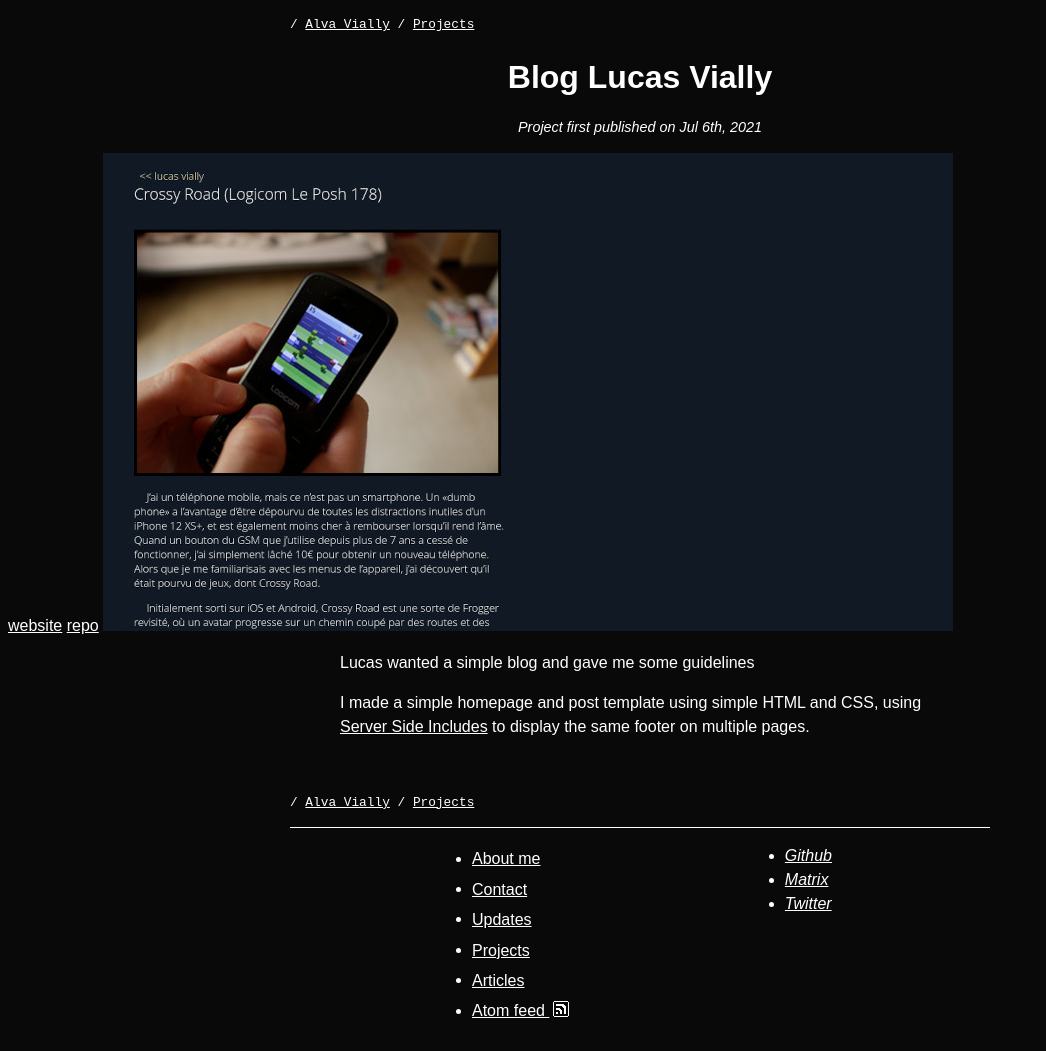
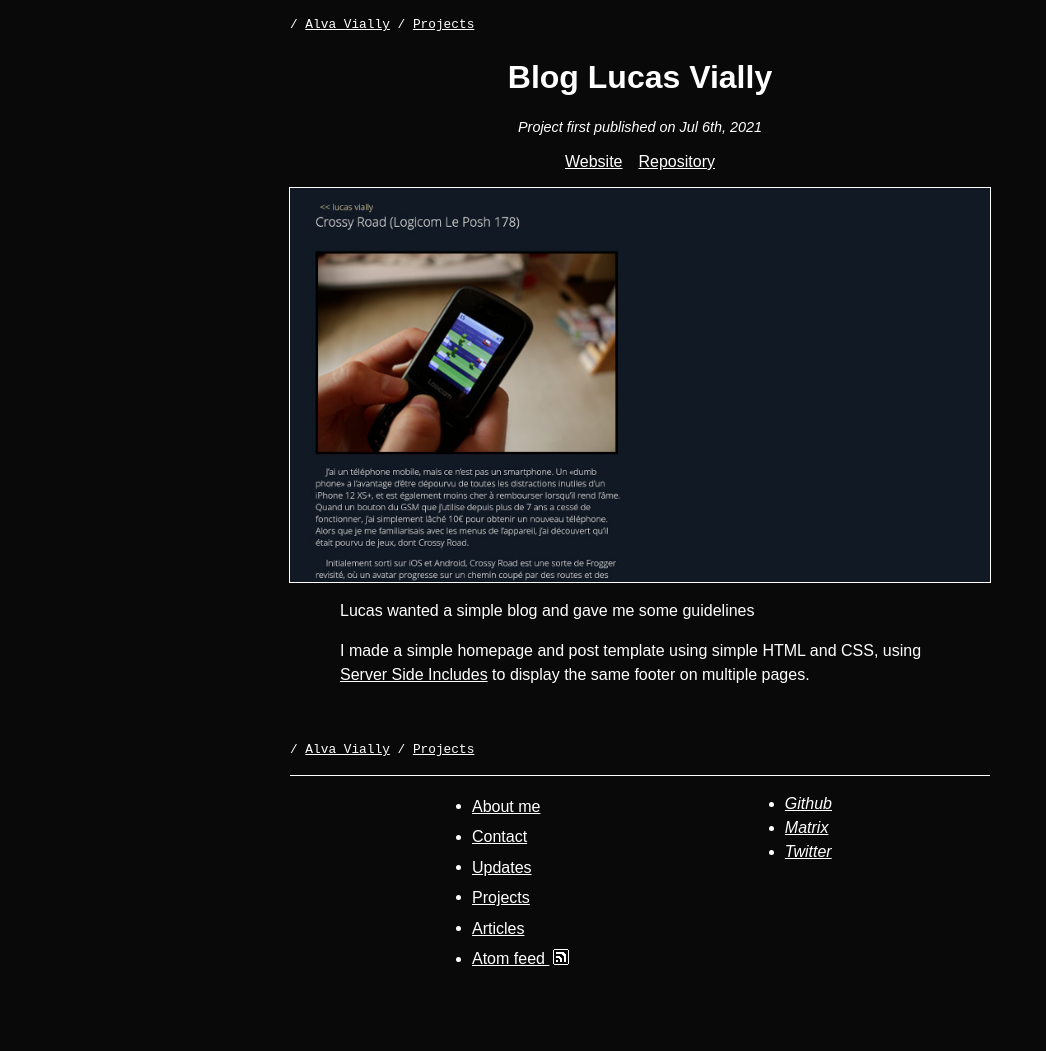
Before and after one commit to alva-v/personal-website, a Jekyll site: the page built from projects/_posts/2021-07-06-blog-lucas-vially.html, in a window 1280 px wide. Shown: the whole page, without its empty margins (0-1046 px from the left). Built offline with Jekyll 4.4.1, drawn with Linux system fonts in a browser that asks for light colours; after the commit the page ends 999 px from its top, so only the background shows below that.

Commit message:
Style project links and img width

```diff
--- a/_layouts/project.html
+++ b/_layouts/project.html
@@ -2,6 +2,8 @@
 layout: default
 ---
 <p class="date">Project first published on {{ page.date | date_to_string: "ordinal", "US" }}</p>
-<a href="{{ page.link }}">website</a>
-<a href="{{ page.repo }}">repo</a>
+<div class="project-links">
+  <a href="{{ page.link }}">Website</a>
+  <a href="{{ page.repo }}">Repository</a>
+</div>
 {{ content }}
--- a/_sass/main.scss
+++ b/_sass/main.scss
@@ -33,16 +33,26 @@ h4 {
 }
 
 main {
-    figure {
+
+    figure,
+    img {
         margin-left: auto;
         margin-right: auto;
-        max-width: $width-large;
+        max-width: min($width-large, 100%);
+    }
 
-        pre {
-            margin-left: auto;
-            margin-right: auto;
-            max-width: $width-normal;
-        }
+    figure pre {
+        margin-left: auto;
+        margin-right: auto;
+        max-width: $width-normal;
+    }
+
+    img {
+        display: block;
+        border-color: $color-main;
+        border-style: solid;
+        border-width: 1px;
+        width: min-content;
     }
 
     p,
@@ -99,6 +109,16 @@ figure pre {
         margin-right: 0;
         height: min-content;
     }
+}
+
+/*  Project links
+============================================================================= */
+.project-links {
+    display: flex;
+    flex-wrap: wrap;
+    gap: 1em;
+    justify-content: center;
+    margin-bottom: 1em;
 }
 
 /* =============================================================================
@@ -167,7 +187,7 @@ nav.cards {
         justify-content: center;
         margin-left: 0;
         margin-right: 0;
-        max-width: none;
+        max-width: 100%;
         padding-left: 0;
     }
 
@@ -179,6 +199,7 @@ nav.cards {
         list-style-type: none;
         margin: 0;
         max-width: 400px;
+        width: 100%;
 
         a,
         p {
@@ -191,7 +212,6 @@ nav.cards {
             border-style: solid;
             border-width: 1px 0;
             display: block;
-            max-width: 400px;
         }
     }
 
--- a/articles/_posts/2023-06-24-get-x11-window-class-name.html
+++ b/articles/_posts/2023-06-24-get-x11-window-class-name.html
@@ -2,7 +2,7 @@
 title: "How to get a X11 window class name"
 update: 2023-06-27
 ---
-<p>I sometimes need a window's X11 class name, for example when doing my i3 config. Here is how I get it on my linux system</p>
+<p>I sometimes need a window's X11 class name, for example when doing my i3 config. Here is how I get it on my linux system:</p>
 <ol>
   <li>Open a terminal</li>
   <li>
@@ -10,4 +10,4 @@ update: 2023-06-27
   </li>
   <li>Click on the target window</li>
 </ol>
-<p>The list of the window's class names is outputed in the terminal</p>
+<p>The list of the window's class names is outputed in the terminal.</p>
```
